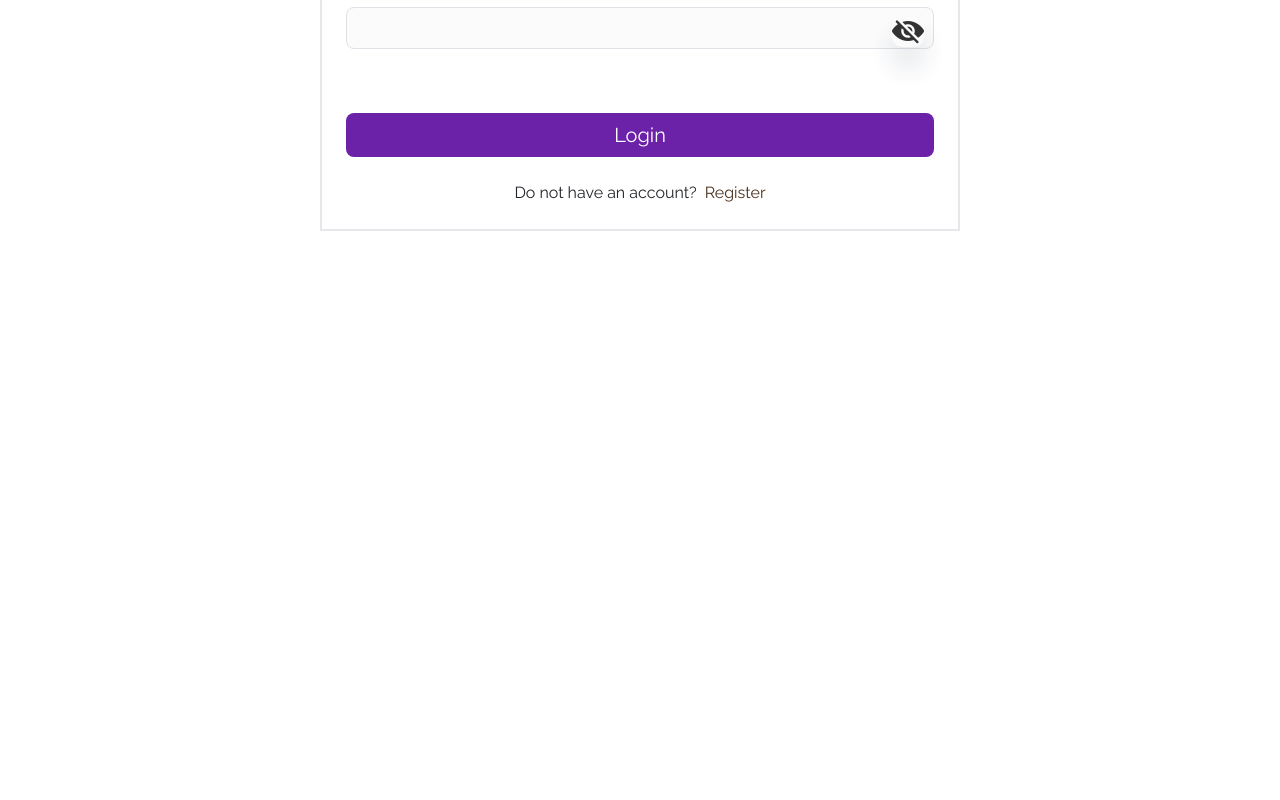
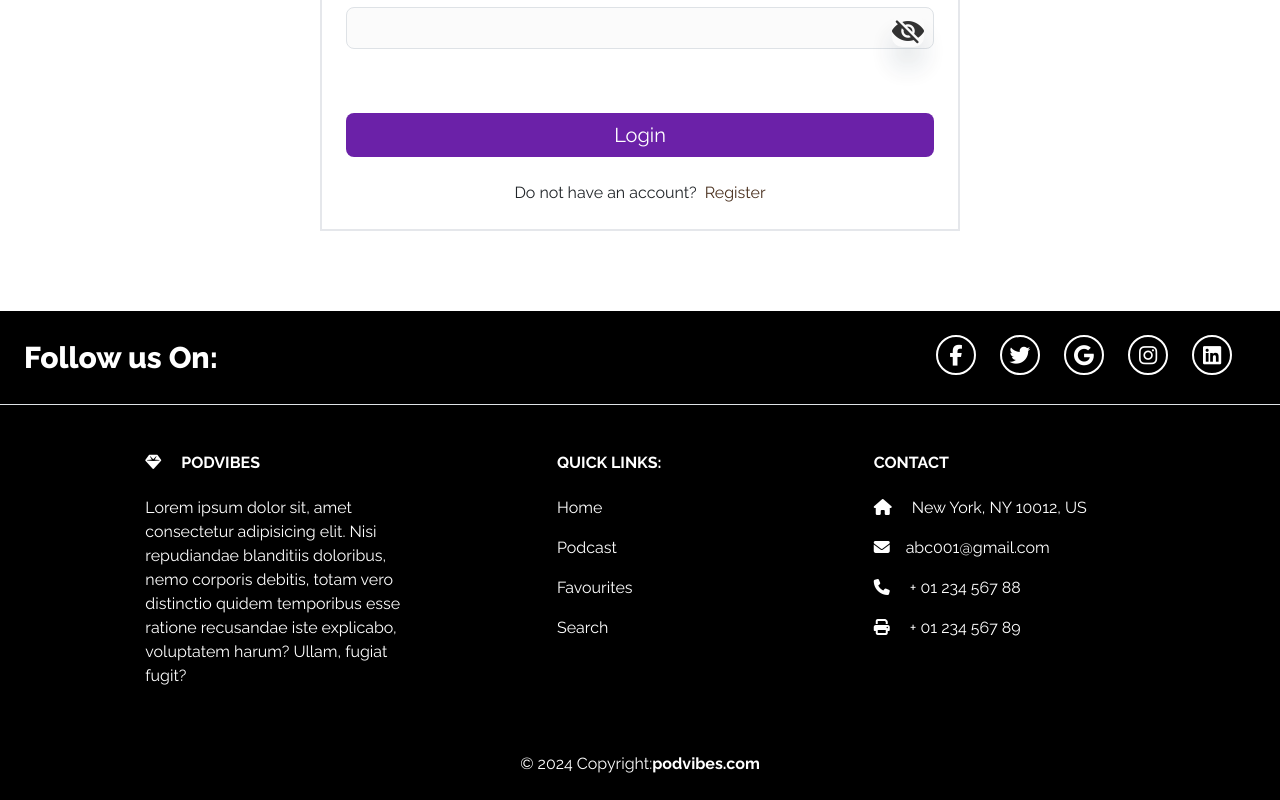
Before and after one commit to AnandiParmar/Podcast_Website, a React (Vite) app: page /signin in a window 1280 px wide. Shown: the part 483-1283 px from the top of the page. Before the commit the page ends 800 px from the top, so only its background shows below. Built offline with nearby package versions, Linux system fonts and the light colour scheme; a web font is replaced by a local one.

Commit message:
fav page changed

```diff
--- a/src/App.jsx
+++ b/src/App.jsx
@@ -38,7 +38,7 @@ function App() {
           <Route path="/fav" exact Component={fav}></Route>
           <Route path="/edit/:id" exact Component={Edit}></Route>
         </Routes>
-        {/* <Footer /> */}
+        <Footer />
       </Router>
 
 
--- a/src/common/footer/Footer.jsx
+++ b/src/common/footer/Footer.jsx
@@ -43,7 +43,7 @@ const Footer =() =>
 
                     <h6 className="text-uppercase fw-bold mb-4">
                         <i className="fas fa-gem me-3"></i> <a className="navbar-brand site-brand"
-                            href="#">Trip<span>Boss</span></a>
+                            href="#">Pod<span>Vibes</span></a>
                     </h6>
                     <p>
                         Lorem ipsum dolor sit, amet consectetur adipisicing elit. Nisi repudiandae blanditiis
@@ -55,19 +55,19 @@ const Footer =() =>
                 <div className="col-md-2 col-lg-2 col-xl-2 mx-auto mb-4">
 
                     <h6 className="text-uppercase fw-bold mb-4">
-                        Popular Places:
+                        Quick Links:
                     </h6>
                     <p>
-                        <a href="#!" className="text-reset">Thailand</a>
+                        <a href="#!" className="text-reset">Home</a>
                     </p>
                     <p>
-                        <a href="#!" className="text-reset">Australia</a>
+                        <a href="#!" className="text-reset">Podcast</a>
                     </p>
                     <p>
-                        <a href="#!" className="text-reset">Maldives</a>
+                        <a href="#!" className="text-reset">Favourites</a>
                     </p>
                     <p>
-                        <a href="#!" className="text-reset">Switzerland</a>
+                        <a href="#!" className="text-reset">Search</a>
                     </p>
                 </div>
 
@@ -77,7 +77,7 @@ const Footer =() =>
                     <p><i className="fas fa-home me-3"></i> New York, NY 10012, US</p>
                     <p>
                         <i className="fas fa-envelope me-3"></i>
-                        tripboss001@gmail.com
+                        abc001@gmail.com
                     </p>
                     <p><i className="fas fa-phone me-3"></i> + 01 234 567 88</p>
                     <p><i className="fas fa-print me-3"></i> + 01 234 567 89</p>
@@ -91,7 +91,7 @@ const Footer =() =>
 
     <div className="text-center p-4" >
         © 2024 Copyright:
-        <a className="text-reset fw-bold" href="#">tripboss.com</a>
+        <a className="text-reset fw-bold" href="#">podvibes.com</a>
     </div>
 
 </footer>
--- a/src/pages/fav.jsx
+++ b/src/pages/fav.jsx
@@ -33,8 +33,11 @@ function fav() {
 
   useEffect(() => {
     const fetchPodcast = async () => {
-      if (favData.length === 0) return;
+      if (favData.length === 0) {
+        return
+      };
 
+      if (favData) {
         const promises = favData.map(async (item) => {
           const res = await axios.get(`http://localhost:4000/podcast/${item._id}`);
           return res.data.data;
@@ -45,17 +48,20 @@ function fav() {
         }).catch((error) => {
           setError(error);
         });
+
+      }
     };
     fetchPodcast();
   }, [favData]);
-
+  console.log(favData)
   const AudioCard = ({ item }) => {
     const navigate = useNavigate();
     const formatDate = useCallback((date) => {
       return moment(date).fromNow();
     }, []);
+
     return (
-      <div className="audio_card" key={item._id} >
+      <div className="audio_card" key={item?._id}>
         {fileExtension(item.track) === 'mp4' ? (
           <div className="audio_image">
             <video
@@ -66,7 +72,7 @@ function fav() {
             <div className="btn-overlay">
               <i
                 className="fa-solid fa-play plybtn"
-                onClick={() => navigate(`/singlepage/${encodeURIComponent(item._id)}`)}
+                onClick={() => navigate(`/singlepage/${encodeURIComponent(item?._id)}`)}
               ></i>
             </div>
           </div>
@@ -80,7 +86,7 @@ function fav() {
             <div className="btn-overlay">
               <i
                 className="fa-solid fa-play plybtn"
-                onClick={() => navigate(`/singlepage/${encodeURIComponent(item._id)}`)}
+                onClick={() => navigate(`/singlepage/${encodeURIComponent(item?._id)}`)}
               ></i>
             </div>
           </div>
@@ -98,9 +104,12 @@ function fav() {
     <div className="audio">
       <h1 className="audio-head">Podcast</h1>
       <div className="audio_box">
-        {data.map((item) => (
-          <AudioCard item={item} key={item._id} />
+
+        {data.filter(item => item !== null).map((item) => (
+          <AudioCard item={item} key={item?._id} />
         ))}
+
+
       </div>
     </div>
   )
```
Lines whose indentation alone changed are shown as unchanged.
